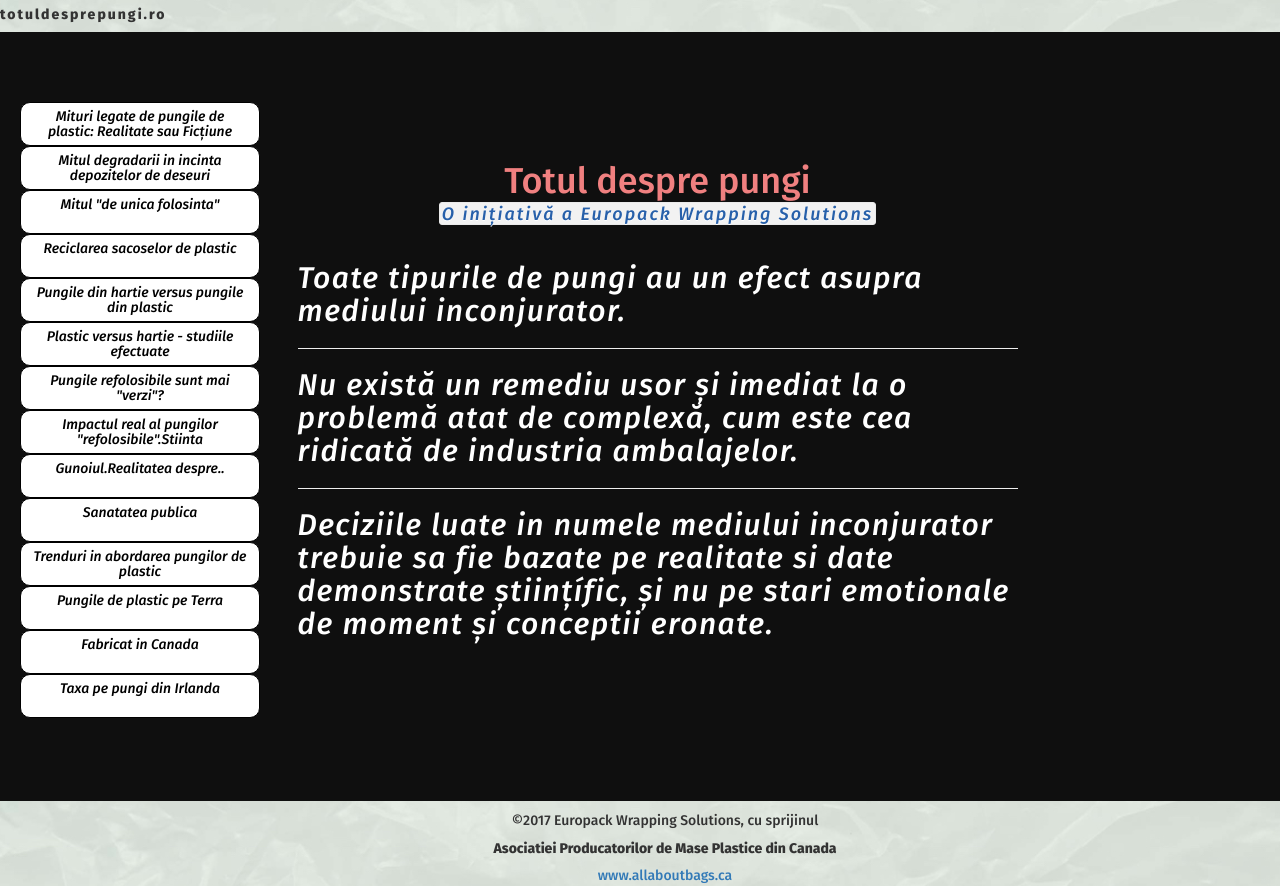
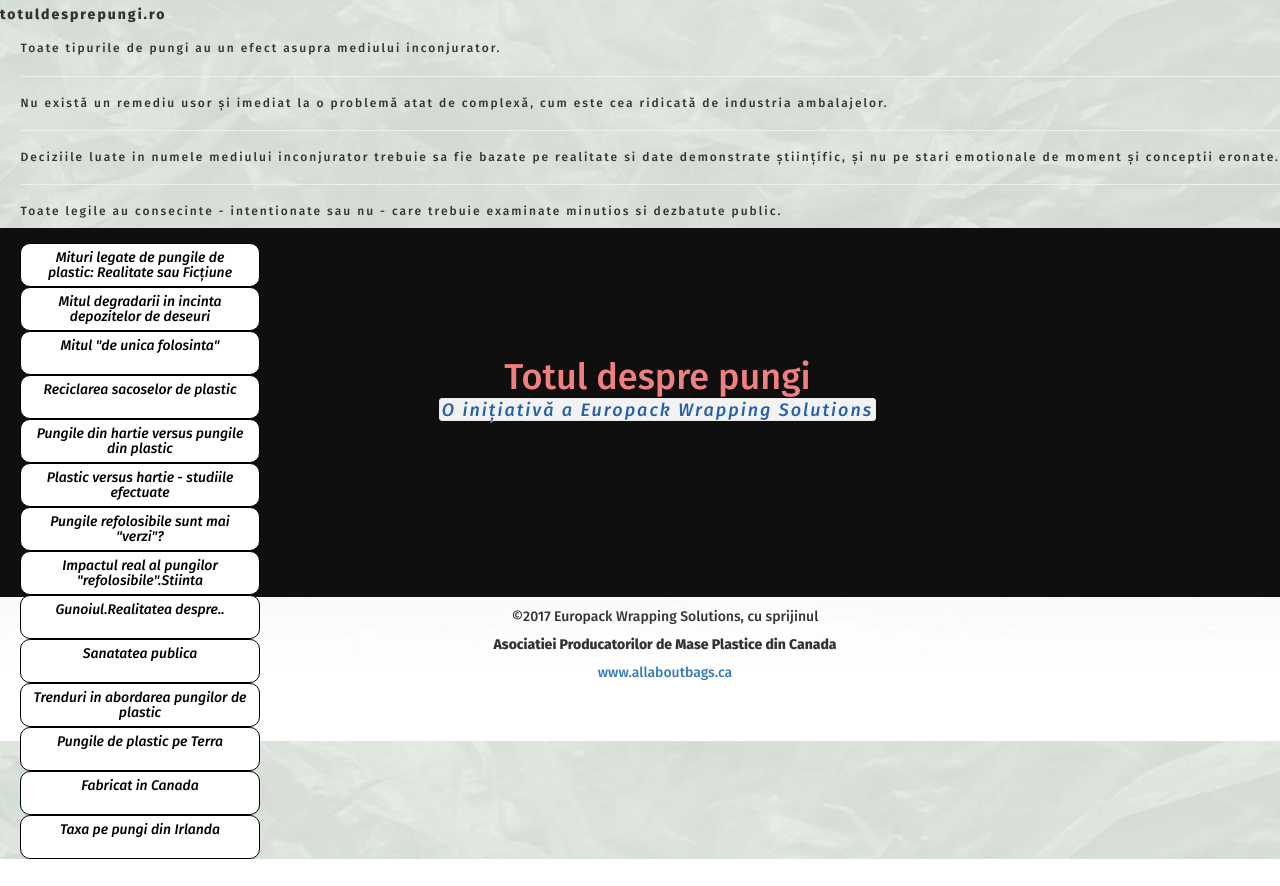
Before and after one commit to AlexVyi/totuldesprepungi, a plain HTML site: page index.html in a window 1280 px wide. Shown: the part 59-945 px from the top of the page. After the commit the page ends 918 px from the top, so only its background shows below. Drawn offline with Linux system fonts and the light colour scheme.

Commit message:
new main by mistake

```diff
--- a/index.html
+++ b/index.html
@@ -6,7 +6,7 @@
     <meta http-equiv="X-UA-Compatible" content="IE=edge">
     <meta name="format-detection" content="telephone=yes">
     <meta name="description" content="totul despre ce sunt de fapt pungile de plastic si cat rau fac de fapt mediului inconjurator versus alte produse din plastic si hartie">
-    <title>Totul despre mult hulitele pungi din plastic</title>
+    <title>Totul despre  pungile si sacosele din plastic.Pentru o dezbatere civilizata.</title>
     <link rel="stylesheet" href="//fonts.googleapis.com/css?family=Fira+Sans:500,500i,700,700i,800,800i">
     <link rel="stylesheet" href="plugins/bootstrap-css-only/css/bootstrap.min.css">
     <link rel="stylesheet" href="css/styles.css">
@@ -17,6 +17,11 @@
         <a href=""> <img src="img/fb@2x.png" alt="Urmariti-ne pe Facebook"></a>
         <a href="" ><img src="img/in@2x.png" alt="Urmariti-ne pe LinkedIn"></a>
         <h5>totuldesprepungi.ro</h5>
+    </div>
+    <div class="row pull-right">
+        <h6>Toate tipurile de pungi au un efect asupra mediului inconjurator.<hr>Nu există un remediu usor și imediat la o problemă atat de complexă, cum este
+            cea ridicată de industria ambalajelor.<hr>Deciziile luate in numele mediului inconjurator trebuie sa fie bazate pe realitate si date demonstrate științífic, și nu pe
+            stari emotionale de moment și conceptii eronate.<hr>Toate legile au consecinte - intentionate sau nu - care trebuie examinate minutios si dezbatute public.</h6>
     </div>
 </div>
 
@@ -43,9 +48,7 @@
 <div class="container-fluid" id="mainContainerFluid">
     <div class="container">
         <h1>Totul despre pungi<small>O iniţiativă a Europack Wrapping Solutions</small></h1>
-        <h2>Toate tipurile de pungi au un efect asupra mediului inconjurator.<hr>Nu există un remediu usor și imediat la o problemă atat de complexă, cum este
-         cea ridicată de industria ambalajelor.<hr>Deciziile luate in numele mediului inconjurator trebuie sa fie bazate pe realitate si date demonstrate științífic, și nu pe
-         stari emotionale de moment și conceptii eronate.</h2>
+        <h6></h6>
     </div>
 </div><!--end main container fluid-->
 
--- a/sass/partials/_main.sass
+++ b/sass/partials/_main.sass
@@ -43,7 +43,6 @@ nav
   position: absolute
   margin-top: 15px
   margin-left: 20px
-  padding-top: 55px
   & .btn-default
     display: block
     line-height: 15px
```
Also changed, not shown: css/styles.css, 1 other file.
